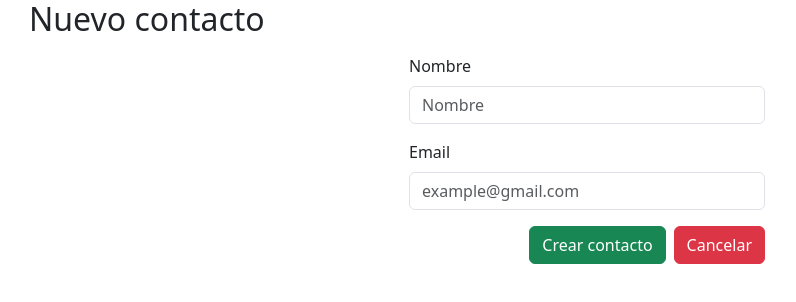
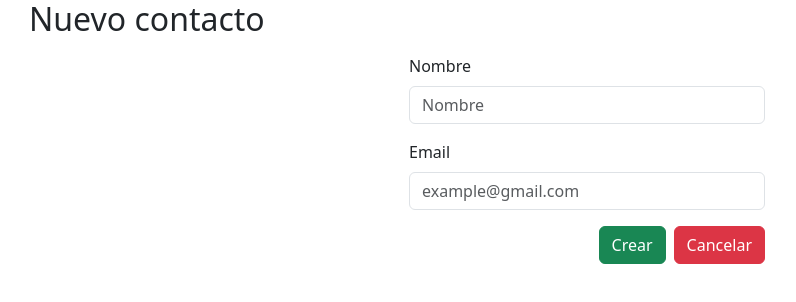
Before and after one commit to rodrigovelasquez2/contact-list-angular-frontend, an Angular app: page /form in a window 1280 px wide. Shown: the top 302 px of the page, without its empty margins (53-849 px from the left). Built offline with nearby package versions, Linux system fonts and the light colour scheme.

Commit message:
feat(contact-form, contact-services): Integrar el metodo de actualizar y en services cambiar los Any por Contact del services

```diff
--- a/src/app/contact-form-component/contact-form.html
+++ b/src/app/contact-form-component/contact-form.html
@@ -1,21 +1,45 @@
-<h2 class="mb-3">Nuevo contacto</h2>
+<h2 class="mb-3">
+    @if(contact){
+         Editar contacto
+    }@else{
+         Nuevo contacto
+}</h2>
+
 <div class="row row-cols-3 justify-content-center">
-    <form [formGroup]= "form" (ngSubmit)="create()">
+  @if (form) {
+  <form [formGroup]="form" (ngSubmit)="save()">
     <div class="mb-3">
       <label for="name" class="form-label">Nombre</label>
-            <input id= "name" type="text" placeholder="Nombre" class="form-control" formControlName="name">
+      <input
+        id="name"
+        type="text"
+        placeholder="Nombre"
+        class="form-control"
+        formControlName="name"
+      />
     </div>
 
     <div class="mb-3">
       <label for="email" class="form-label">Email</label>
-            <input id= "email" type="email" placeholder="example@gmail.com" class="form-control" formControlName="email">
+      <input
+        id="email"
+        type="email"
+        placeholder="example@gmail.com"
+        class="form-control"
+        formControlName="email"
+      />
     </div>
 
-
-        <div class = "text-end ">
-            <button class="btn-success btn ms-2" type="submit">Crear contacto</button>
+    <div class="text-end">
+        <button class="btn-success btn ms-2" type="submit">
+            @if(contact){
+                Editar
+            }@else{
+                Crear
+            }
+        </button>
       <button class="btn-danger btn ms-2" type="submit" routerLink="/">Cancelar</button>
     </div>
-
   </form>
+  }
 </div>
--- a/src/app/contact-form-component/contact-form.ts
+++ b/src/app/contact-form-component/contact-form.ts
@@ -1,29 +1,55 @@
-import { Component, inject } from '@angular/core';
-import { FormBuilder, ReactiveFormsModule, Validators } from '@angular/forms';
-import { Router, RouterModule } from '@angular/router';
+import { Component, inject, OnInit } from '@angular/core';
+import { FormBuilder, FormGroup, ReactiveFormsModule, Validators } from '@angular/forms';
+import { ActivatedRoute, Router, RouterModule } from '@angular/router';
 import { ContactServices } from '../services/contact-services';
+import { Contact } from '../model/contact.interface';
 
 @Component({
   selector: 'app-contact-form',
   imports: [RouterModule, ReactiveFormsModule],
   templateUrl: './contact-form.html',
-  styleUrl: './contact-form.css'
+  styleUrl: './contact-form.css',
 })
-export default class ContactForm {
+export default class ContactForm implements OnInit {
   private formBuilder = inject(FormBuilder);
   private router = inject(Router);
+  private activatedRoute = inject(ActivatedRoute);
   private contactServices = inject(ContactServices);
 
+  form?: FormGroup;
+  contact?: Contact;
 
-  form = this.formBuilder.group({
-    name: ['',Validators.required],
-    email: ['',Validators.required],
-  });
+  ngOnInit(): void {
+    const id = this.activatedRoute.snapshot.paramMap.get('id');
 
-  create(){
-    const contact = this.form.value;
-    this.contactServices.create(contact).subscribe(() => {
-      this.router.navigate(['/'])
-    });
+    if (id) {
+      this.contactServices.get(parseInt(id)).subscribe((contact) => {
+        this.contact = contact;
+        this.form = this.formBuilder.group({
+          id: [contact.id],
+          name: [contact.name, [Validators.required]],
+          email: [contact.email, [Validators.required, Validators.email]],
+        });
+      });
+    } else {
+      this.form = this.formBuilder.group({
+        name: ['', [Validators.required]],
+        email: ['', [Validators.required, Validators.email]],
+      });
+    }
+  }
+
+  save() {
+    const contactForm = this.form!.value;
+
+    if (this.contact) {
+      this.contactServices.update(this.contact.id,contactForm).subscribe(() => {
+        this.router.navigate(['/']);
+      });
+    } else {
+      this.contactServices.create(contactForm).subscribe(() => {
+        this.router.navigate(['/']);
+      });
+    }
   }
 }
--- a/src/app/services/contact-services.ts
+++ b/src/app/services/contact-services.ts
@@ -15,10 +15,10 @@ export class ContactServices {
   get(id: number){
     return this.http.get<Contact>(`http://localhost:8080/api/contacts/${id}`)
   }
-  create(contact : any ){
+  create(contact : Contact ){
     return this.http.post<Contact>(`http://localhost:8080/api/contacts`, contact)
   }
-  update(id: number, contact : any ){
+  update(id: number, contact : Contact ){
     return this.http.put<Contact>(`http://localhost:8080/api/contacts/${id}`, contact)
   }
   delete(id : number){
```
Lines whose indentation alone changed are shown as unchanged.
